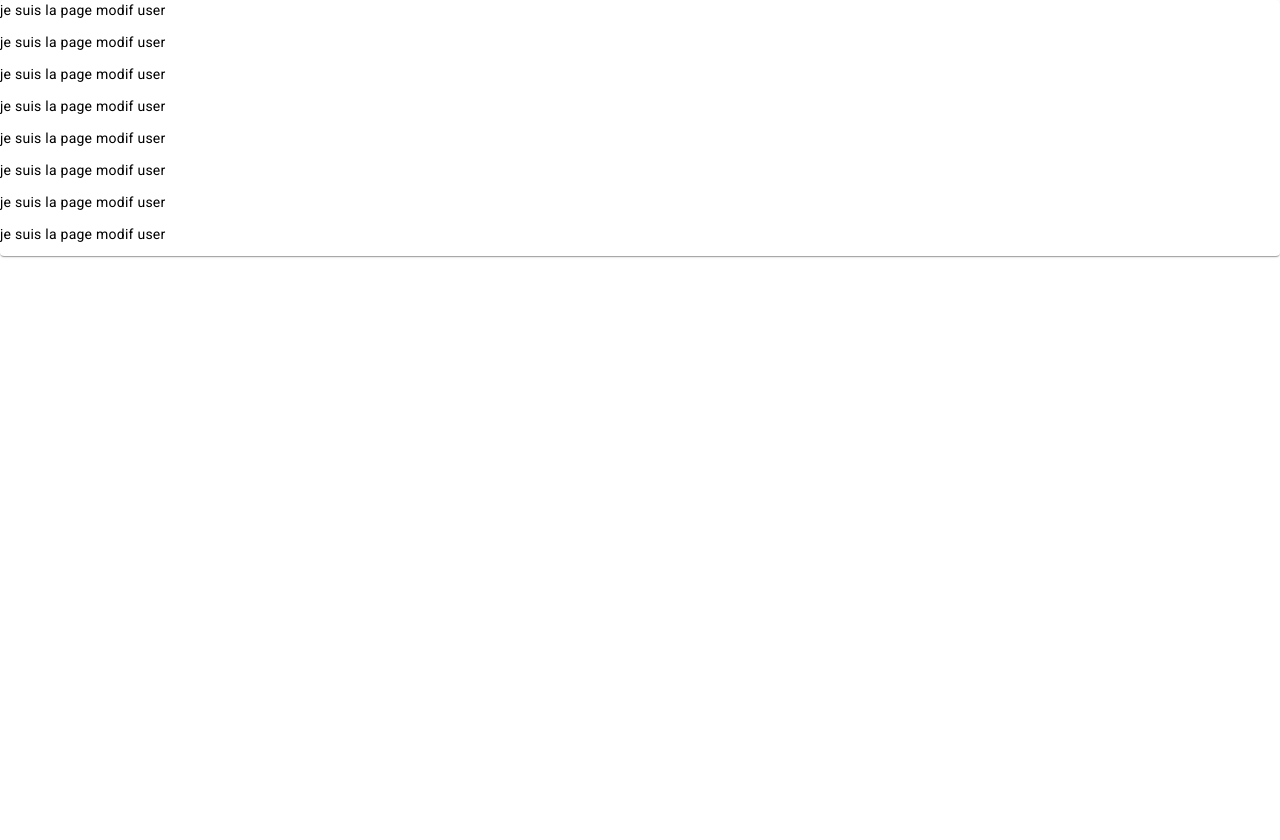
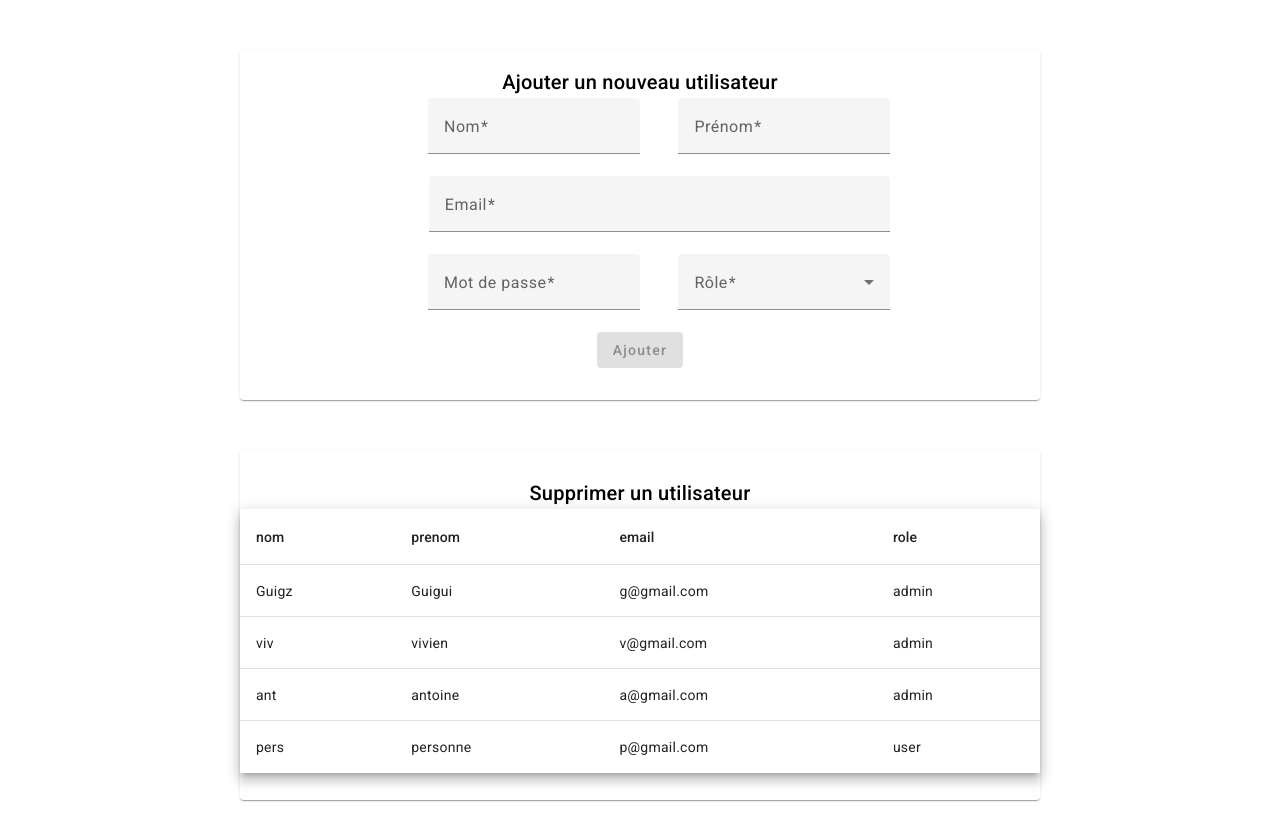
Before and after one commit to CARLU-Antoine/SeaMarket-Manager, an Angular app: page /modifUser in a window 1280 px wide. Shown: the top 840 px of the page. Before the commit the page ends 800 px from the top, so only its background shows below. Built offline with nearby package versions, Linux system fonts and the light colour scheme.

Commit message:
Ajout Front page modification users

```diff
--- a/package.json
+++ b/package.json
@@ -16,6 +16,7 @@
     "@angular/common": "^17.2.0",
     "@angular/compiler": "^17.2.0",
     "@angular/core": "^17.2.0",
+    "@angular/flex-layout": "^15.0.0-beta.42",
     "@angular/forms": "^17.2.0",
     "@angular/material": "^17.2.1",
     "@angular/platform-browser": "^17.2.0",
--- a/src/app/app.module.ts
+++ b/src/app/app.module.ts
@@ -1,12 +1,16 @@
 import { NgModule } from '@angular/core';
 import { CommonModule } from '@angular/common';
 import { AppRoutingModule } from './app-routing.module';
+import { PageModifUserComponent } from './page-modif-user/page-modif-user.component';
+
+
 
 @NgModule({
   declarations: [],
   imports: [
     CommonModule,
-    AppRoutingModule
+    AppRoutingModule,
+    PageModifUserComponent
   ]
 })
 export class AppModule { }
--- a/src/app/page-modif-user/page-modif-user.component.css
+++ b/src/app/page-modif-user/page-modif-user.component.css
@@ -0,0 +1,13 @@
+.cardCenter{
+    display: flex;
+    justify-content: center;
+    width: 800px;
+    height: 350px;
+    margin-left: auto;
+    margin-right: auto;
+    margin-top: 50px;
+}
+
+mat-form-field{
+    margin-left: 5%;
+}
--- a/src/app/page-modif-user/page-modif-user.component.html
+++ b/src/app/page-modif-user/page-modif-user.component.html
@@ -1,11 +1,76 @@
-<mat-card class="example-card">
+<!--Card d'ajout d'un utilisateur-->
+<mat-card class="cardCenter" style="text-align:center;">
+    <mat-card-title >Ajouter un nouveau utilisateur</mat-card-title>
+    <mat-card-content>
+        <form [formGroup]="userForm" (ngSubmit)="onSubmit()">
+        <mat-form-field appearance="fill">
+            <mat-label>Nom</mat-label>
+            <input matInput formControlName="nom">
+            <mat-error *ngIf="userForm.get('nom')?.hasError('required')">Nom est requis</mat-error>
+        </mat-form-field>
 
-    <p> je suis la page modif user </p>
-    <p> je suis la page modif user </p>
-    <p> je suis la page modif user </p>
-    <p> je suis la page modif user </p>
-    <p> je suis la page modif user </p>
-    <p> je suis la page modif user </p>
-    <p> je suis la page modif user </p>
-    <p> je suis la page modif user </p>
+        <mat-form-field appearance="fill">
+            <mat-label>Prénom</mat-label>
+            <input matInput formControlName="prenom">
+            <mat-error *ngIf="userForm.get('prenom')?.hasError('required')">Prénom est requis</mat-error>
+        </mat-form-field>
+        <br/>
+        <mat-form-field style="width: 60%;" appearance="fill">
+            <mat-label>Email</mat-label>
+            <input matInput formControlName="email">
+            <mat-error *ngIf="userForm.get('email')?.hasError('required')">Email est requis</mat-error>
+            <mat-error *ngIf="userForm.get('email')?.hasError('email')">Email invalide</mat-error>
+        </mat-form-field>
+        <br/>
+        <mat-form-field appearance="fill">
+            <mat-label>Mot de passe</mat-label>
+            <input matInput type="password" formControlName="motDePasse">
+            <mat-error *ngIf="userForm.get('motDePasse')?.hasError('required')">Mot de passe est requis</mat-error>
+            <mat-error *ngIf="userForm.get('motDePasse')?.hasError('minlength')">Le mot de passe doit contenir au moins 6 caractères</mat-error>
+        </mat-form-field>
+
+        <mat-form-field appearance="fill">
+            <mat-label>Rôle</mat-label>
+            <mat-select formControlName="role" [(value)]="selectedRole">
+              <mat-option>None</mat-option>
+              <mat-option value="admin">admin</mat-option>
+              <mat-option value="user">user</mat-option>
+            </mat-select>
+            <mat-error *ngIf="userForm.get('role')?.hasError('required')">Rôle est requis</mat-error>
+        </mat-form-field>
+        <br/>
+        <button mat-raised-button color="primary" type="submit" [disabled]="!userForm.valid">Ajouter</button>
+        </form>
+    </mat-card-content>
 </mat-card>
+
+<!--Card de suppression d'un utilisateur-->
+<mat-card class="cardCenter" style="text-align:center;">
+    <mat-card-title >Supprimer un utilisateur</mat-card-title>
+    <table mat-table [dataSource]="dataSource" class="mat-elevation-z8">
+
+
+        <ng-container matColumnDef="nom">
+            <th mat-header-cell *matHeaderCellDef> nom </th>
+            <td mat-cell *matCellDef="let element"> {{element.nom}} </td>
+        </ng-container>
+
+        <ng-container matColumnDef="prenom">
+            <th mat-header-cell *matHeaderCellDef> prenom </th>
+            <td mat-cell *matCellDef="let element"> {{element.prenom}} </td>
+        </ng-container>
+
+        <ng-container matColumnDef="email">
+            <th mat-header-cell *matHeaderCellDef> email </th>
+            <td mat-cell *matCellDef="let element"> {{element.email}} </td>
+        </ng-container>
+
+        <ng-container matColumnDef="role">
+            <th mat-header-cell *matHeaderCellDef> role </th>
+            <td mat-cell *matCellDef="let element"> {{element.role}} </td>
+        </ng-container>
+
+        <tr mat-header-row *matHeaderRowDef="displayedColumns"></tr>
+        <tr mat-row *matRowDef="let row; columns: displayedColumns;"></tr>
+        </table>
+</mat-card>
--- a/src/app/page-modif-user/page-modif-user.component.ts
+++ b/src/app/page-modif-user/page-modif-user.component.ts
@@ -1,14 +1,71 @@
 import { Component } from '@angular/core';
+import { RouterOutlet } from '@angular/router';
+import { CommonModule } from '@angular/common';
+
+import { MatInputModule } from '@angular/material/input';
+import { MatButtonModule } from '@angular/material/button';
 import { MatCardModule } from '@angular/material/card';
-import { RouterOutlet } from '@angular/router';
+import { MatFormFieldModule } from '@angular/material/form-field';
+import { FormBuilder, FormGroup, Validators, ReactiveFormsModule } from '@angular/forms';
+import { MatSelectModule } from '@angular/material/select';
 
+import {MatTableModule} from '@angular/material/table';
+
+export interface tableauUser {
+  nom: string;
+  prenom: string;
+  email: string;
+  role: string;
+}
+// mettre l'appel à la vraie bdd des users
+const ELEMENT_DATA: tableauUser[] = [
+  { nom: 'Guigz', prenom: "Guigui", email: 'g@gmail.com', role: 'admin'},
+  { nom: 'viv', prenom: "vivien", email: 'v@gmail.com', role: 'admin'},
+  { nom: 'ant', prenom: "antoine", email: 'a@gmail.com', role: 'admin'},
+  { nom: 'pers', prenom: "personne", email: 'p@gmail.com', role: 'user'},
+
+];
 @Component({
   selector: 'app-page-modif-user',
   standalone: true,
-  imports: [RouterOutlet ,MatCardModule],
+  imports: [
+    CommonModule,
+    RouterOutlet,
+    MatCardModule,
+    MatFormFieldModule,
+    ReactiveFormsModule,
+    MatInputModule,
+    MatButtonModule,
+    MatSelectModule,
+    MatTableModule
+  ],
   templateUrl: './page-modif-user.component.html',
   styleUrl: './page-modif-user.component.css'
 })
 export class PageModifUserComponent {
+  userForm: FormGroup;
+  selectedRole = 'admin';
+
+  constructor(private fb: FormBuilder) {
+    this.userForm = this.fb.group({
+      nom: ['', Validators.required],
+      prenom: ['', Validators.required],
+      email: ['', [Validators.required, Validators.email]],
+      motDePasse: ['', [Validators.required, Validators.minLength(6)]],
+      role: ['', Validators.required]
+    });
+  }
+
+  onSubmit() {
+    if (this.userForm.valid) {
+      console.log(this.userForm.value);
+      // Réinitialiser le formulaire après soumission
+      this.userForm.reset();
+    }
+  }
+
+  displayedColumns: string[] = ['nom', 'prenom', 'email', 'role'];
+  dataSource = ELEMENT_DATA;
+
 
 }
```
Also changed, not shown: 1 other file (tests, documents, lock files or other folders).
